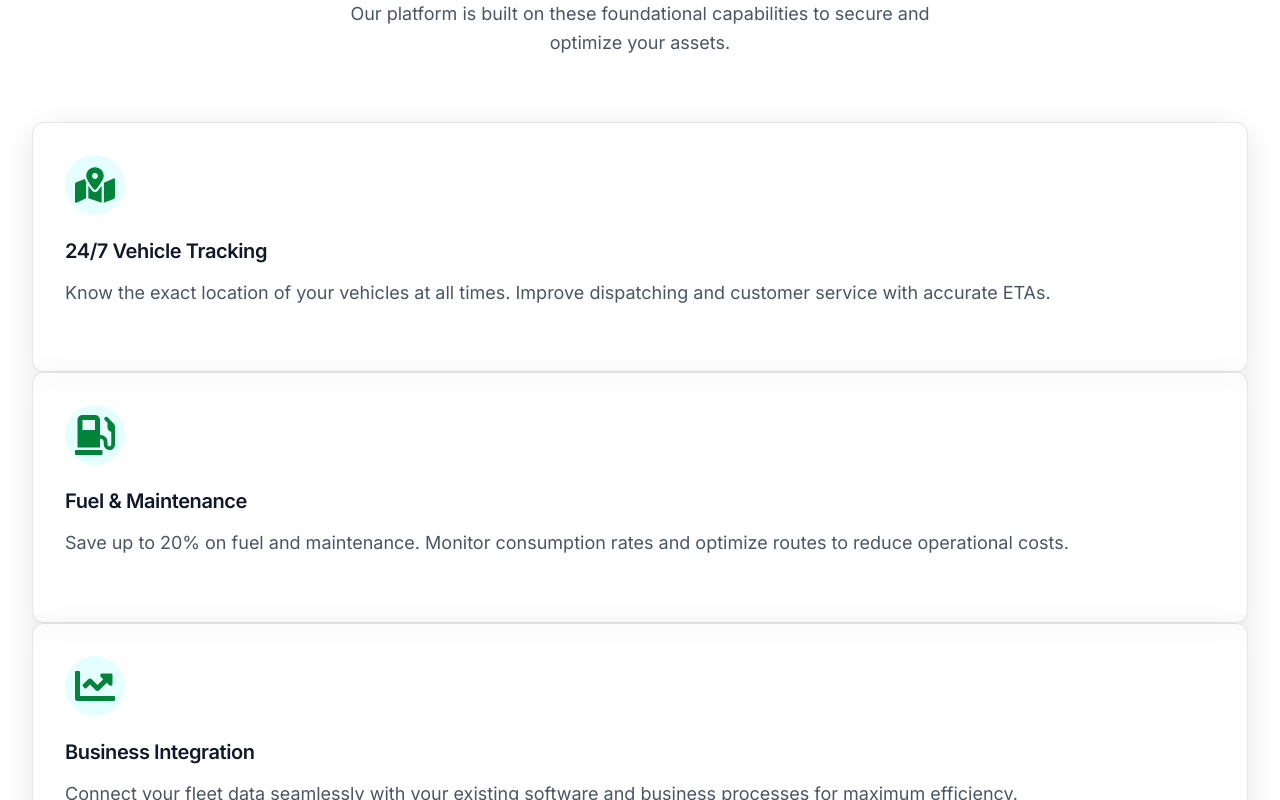
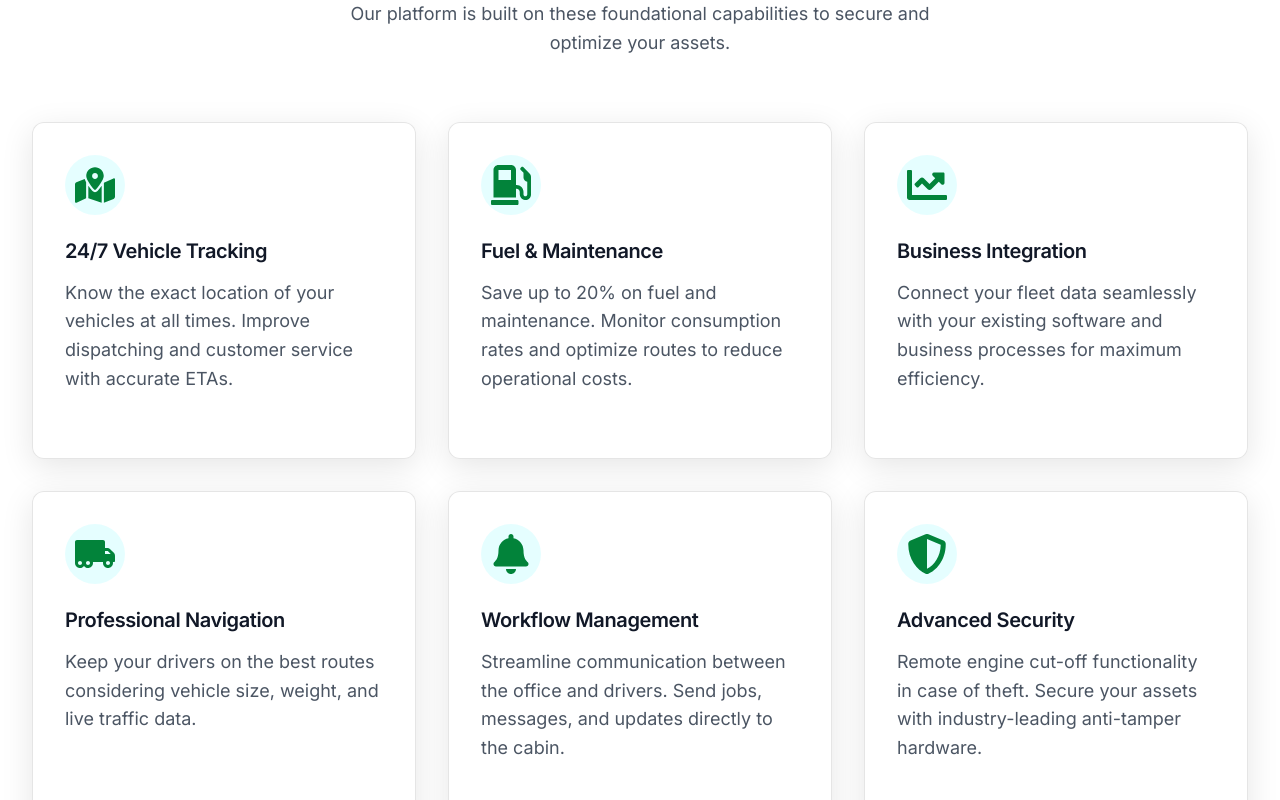
Before and after one commit to zuberypima/besttracking, a React (Vite) app: page /features in a window 1280 px wide. Shown: the part 520-1320 px from the top of the page. Built offline with nearby package versions, Linux system fonts and the light colour scheme.

Commit message:
updated done

```diff
--- a/src/pages/Features.css
+++ b/src/pages/Features.css
@@ -35,6 +35,14 @@
 
 .core-pillars {
   padding-top: 4rem;
+}
+
+/* Features Grid */
+.features-grid {
+  display: grid;
+  grid-template-columns: repeat(auto-fit, minmax(300px, 1fr));
+  gap: 2rem;
+  margin-top: 2rem;
 }
 
 .feature-detail-row {
```
